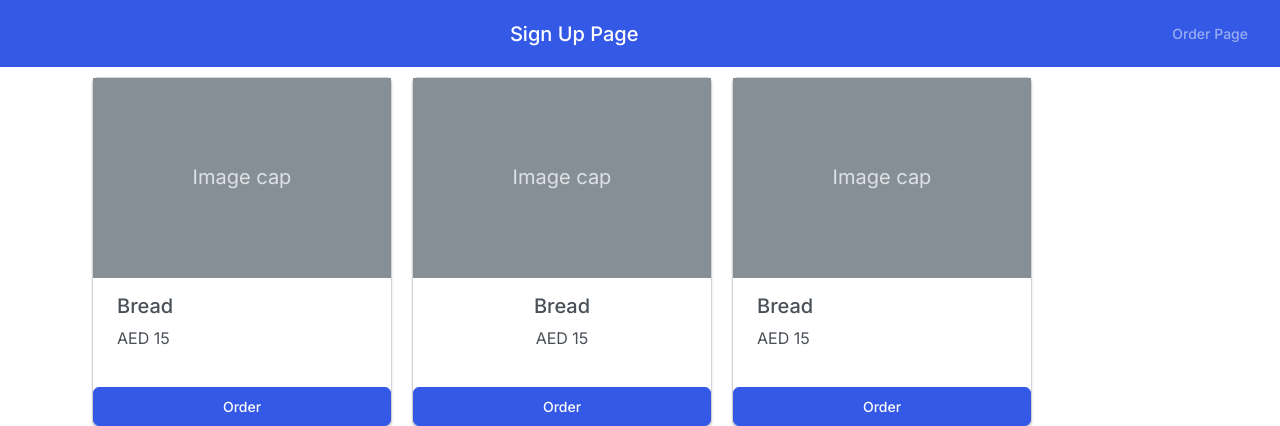
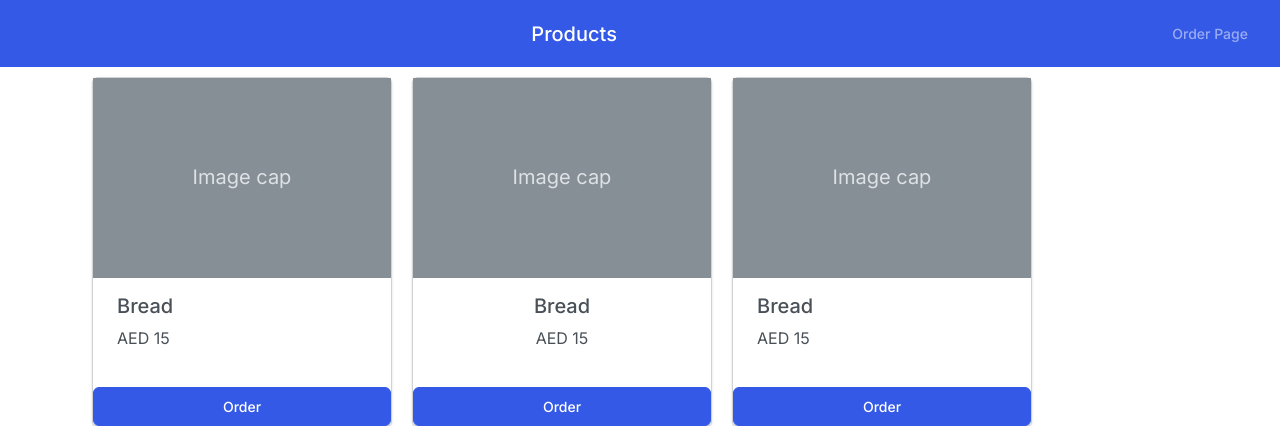
Before and after one commit to SusanDz/monolithic-application, a Flask app: page /products in a window 1280 px wide. Shown: the top 426 px of the page. Run offline with Flask 3, Linux system fonts and the light colour scheme; some libraries are stand-ins or nearby versions.

Commit message:
Make NavBar name for Products dynamic

```diff
--- a/webapp/templates/products.html
+++ b/webapp/templates/products.html
@@ -1,4 +1,5 @@
 {% extends "base.html" %}
+{% block heading %}Products{% endblock %}
 {% block content %}
   <div class="card">
     <!-- <h3 class="card-header">Product Name</h3> -->
```
